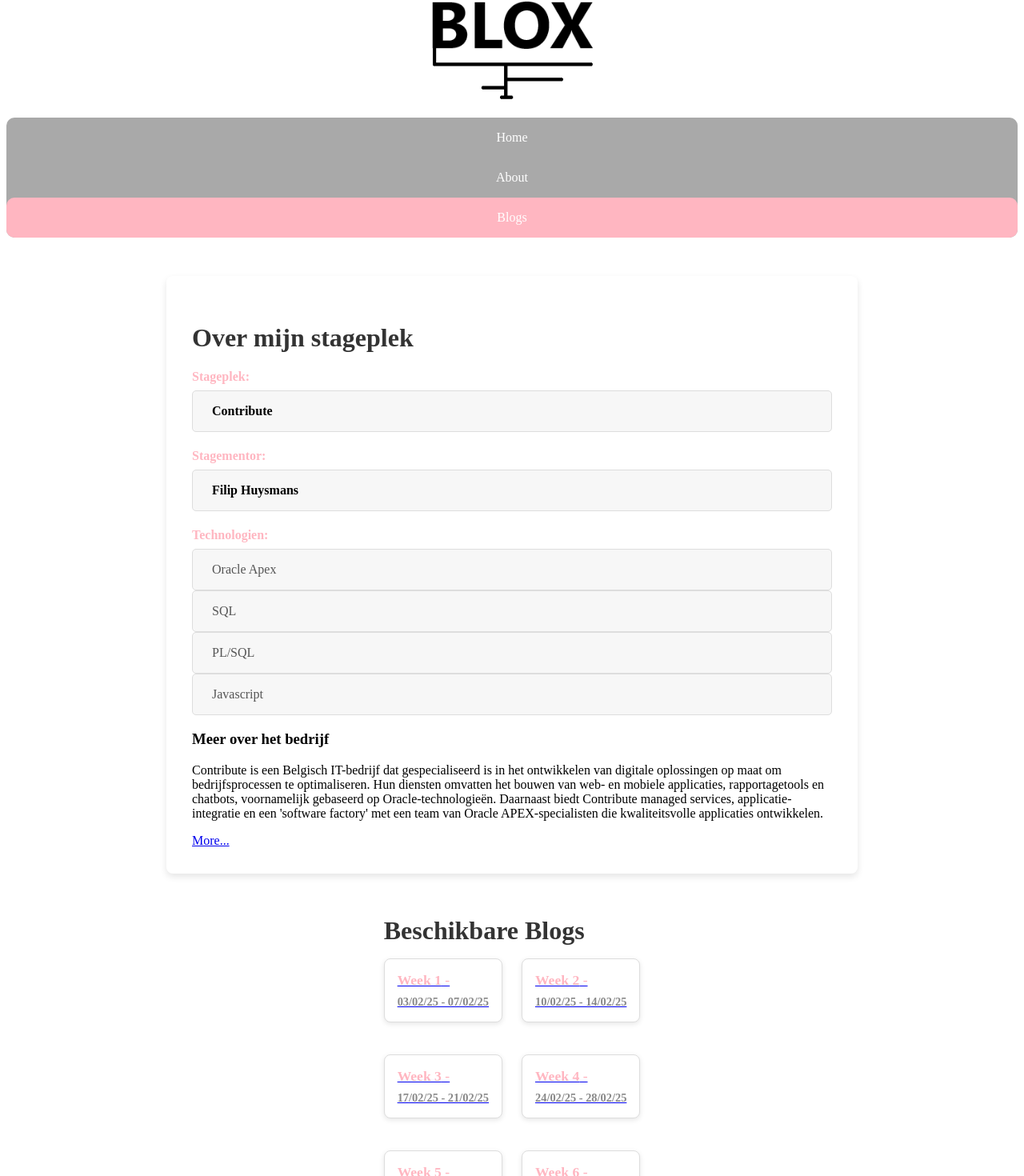
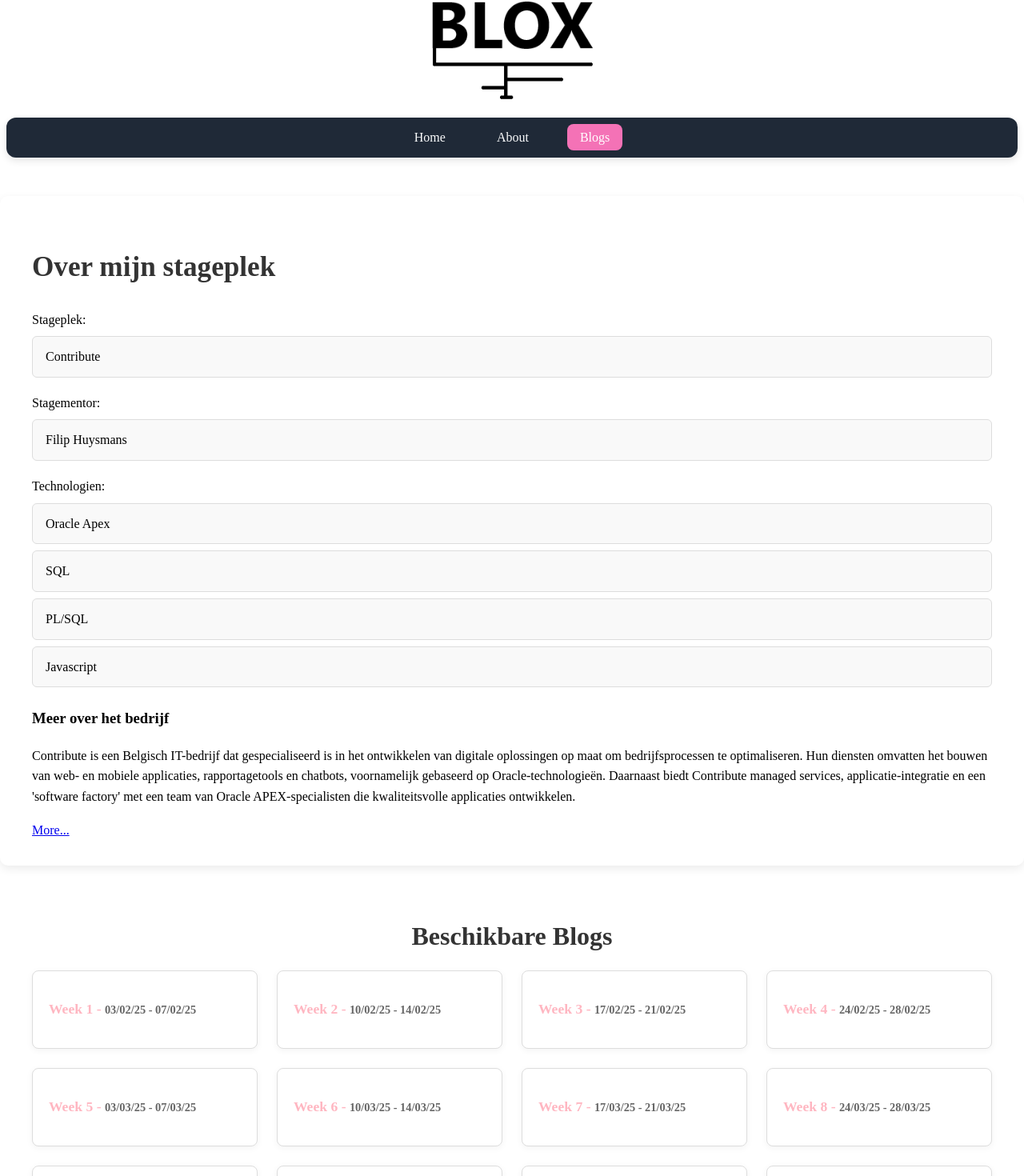
Before and after one commit to DenzelAP/Blogpost, a Next.js app: page /blogs in a window 1280 px wide. Shown: the part 21-1491 px from the top of the page at 80% size. Built offline with nearby package versions, Linux system fonts and the light colour scheme.

Commit message:
extra styling enhancements

```diff
--- a/src/styles/Blog.module.css
+++ b/src/styles/Blog.module.css
@@ -1,113 +1,115 @@
 .main {
   display: flex;
   flex-direction: column;
-  justify-content: center;
   align-items: center;
-  margin: 3rem 0;
-  max-width: 1fr;
+  margin: 3rem auto;
+  padding: 0 1rem;
+  width: 100%;
+  max-width: 1200px;
 }
 
 .companyInfo {
   background-color: #fff;
-  padding: 2rem;
-  box-shadow: 0 4px 8px rgba(0, 0, 0, 0.1);
-  border-radius: 8px;
-  width: 80%;
-  max-width: 800px;
-  margin-bottom: 2rem;
+  padding: 2rem 2.5rem;
+  box-shadow: 0 4px 12px rgba(0, 0, 0, 0.08);
+  border-radius: 10px;
+  width: 100%;
+  margin-bottom: 3rem;
+  line-height: 1.6;
 }
 
 .companyInfoTitle {
-  font-size: 2rem;
+  font-size: 2.2rem;
+  font-weight: 600;
+  margin-bottom: 1.5rem;
   color: #333;
-  margin-bottom: 1rem;
 }
 
 .companyInfoList {
-  list-style-type: none;
+  list-style: none;
   padding: 0;
+  margin-bottom: 1.5rem;
 }
 
 .companyInfoSubTitle {
-  color: lightpink;
+  margin-top: 1.2rem;
   margin-bottom: 0.5rem;
+  font-weight: 500;
 }
 
 .companyInfoListItem {
-  padding: 1rem 1.5rem;
-  background-color: #f7f7f7; /* Lichte achtergrond om het er klikbaar uit te laten zien */
-  border: 1px solid #ddd; /* Grijze rand voor extra definitie */
-  border-radius: 5px;
-  color: #555;
-  transition: background-color 0.3s ease, transform 0.2s ease, box-shadow 0.2s ease;
-  cursor: pointer; /* Geeft aan dat het klikbaar is */
+  padding: 0.75rem 1rem;
+  background-color: #f9f9f9;
+  border: 1px solid #ddd;
+  border-radius: 6px;
+  margin-bottom: 0.5rem;
+  transition: all 0.2s ease-in-out;
 }
 
 .companyInfoListItem:hover {
-  background-color: #e0e0e0; /* Lichte grijze achtergrond bij hover */
-  box-shadow: 0 4px 8px rgba(0, 0, 0, 0.1); /* Voeg schaduw toe voor een knop-effect */
-  transform: translateY(-2px); /* Verhoogt de lijstitem bij hover voor een interactief gevoel */
+  background-color: #eee;
+  box-shadow: 0 2px 6px rgba(0, 0, 0, 0.08);
+  transform: translateY(-2px);
 }
 
 .companyInfoListItem a {
-  color: black;
+  color: inherit;
   text-decoration: none;
-  font-weight: bold;
+  font-weight: 500;
 }
 
 .companyInfoListItem a:hover {
   text-decoration: underline;
-  color: #333; /* Verduidelijk de kleur bij hover om het meer zichtbaar te maken */
+}
+
+.blogList {
+  width: 100%;
+}
+
+.blogHeader {
+  font-size: 2rem;
+  margin-bottom: 1.5rem;
+  font-weight: 600;
+  color: #333;
+  text-align: center;
 }
 
 .blogList ul {
   display: grid;
-  grid-template-columns: repeat(2, 1fr); /* 2 kolommen */
-  gap: 1.5rem; /* ruimte tussen de items */
+  grid-template-columns: repeat(auto-fill, minmax(260px, 1fr));
+  gap: 1.5rem;
   padding: 0;
   list-style: none;
 }
 
-
-.blogHeader {
-  font-size: 2rem;
-  color: #333;
-  margin-bottom: 1rem;
-}
-
 .blogItem {
-  padding: 1rem;
-  margin-bottom: 1rem;
   background-color: #fff;
   border: 1px solid #ddd;
   border-radius: 8px;
-  box-shadow: 0 2px 6px rgba(0, 0, 0, 0.1);
-  transition: box-shadow 0.3s ease, transform 0.3s ease;
+  padding: 1.25rem;
+  box-shadow: 0 2px 8px rgba(0, 0, 0, 0.05);
+  transition: all 0.3s ease;
 }
 
 .blogItem:hover {
-  box-shadow: 0 4px 10px rgba(0, 0, 0, 0.1);
-  transform: translateY(-5px);
+  box-shadow: 0 4px 12px rgba(0, 0, 0, 0.1);
+  transform: translateY(-4px);
 }
 
 .blogLink {
+  font-size: 1.1rem;
+  font-weight: 600;
   text-decoration: none;
   color: lightpink;
-  font-weight: bold;
-  font-size: 1.1rem;
+  display: inline-block;
 }
 
 .blogLink:hover {
-  color: #e84f7d; /* Donkerdere roze voor hover effect */
+  color: #e84f7d;
 }
 
 .blogDate {
   font-size: 0.9rem;
-  color: #888;
-  display: block;
-  margin-top: 0.5rem;
+  color: #666;
+  margin-top: 0.25rem;
 }
-
-.blogItem p {
-  margin: 0;
-}
--- a/src/styles/Layout.module.css
+++ b/src/styles/Layout.module.css
@@ -1,34 +1,41 @@
 .topNav {
-  background-color: darkgray;
-  border-radius: 10px;
-  max-width: 1fr;
+  background-color: #1f2937; /* donkergrijs-blauw (Tailwind style) */
+  padding: 0 2rem;
+  border-radius: 12px;
+  box-shadow: 0 4px 10px rgba(0, 0, 0, 0.1);
+  max-width: 1200px;
+  margin: 20px auto;
 }
 
 .topNav ul {
-  list-style-type: none;
+  list-style: none;
+  display: flex;
+  justify-content: center;
+  align-items: center;
+  gap: 2rem;
+  padding: 1rem 0;
   margin: 0;
-  padding: 0;
-  overflow: hidden;
 }
 
 .topNav ul li a {
-  display: flex;
-  justify-content: center;
-  text-align: center;
-  padding: 1rem 0 1rem 0;
+  padding: 0.5rem 1rem;
   text-decoration: none;
-  border-radius: 10px;
-  color: white;
-
+  color: #f9fafb; /* bijna wit */
+  font-weight: 500;
+  border-radius: 8px;
+  transition: background-color 0.3s, color 0.3s;
 }
 
 .topNav ul li a:hover {
-  background-color: rgb(175, 127, 134);
+  background-color: #374151; /* iets lichter grijs */
+  color: #fff;
 }
 
 .topNav ul li a.active {
-  background-color: lightpink;
+  background-color: #f472b6; /* mooie roze accentkleur */
+  color: white;
 }
+
 
 .headerImg {
   display: flex;
```
